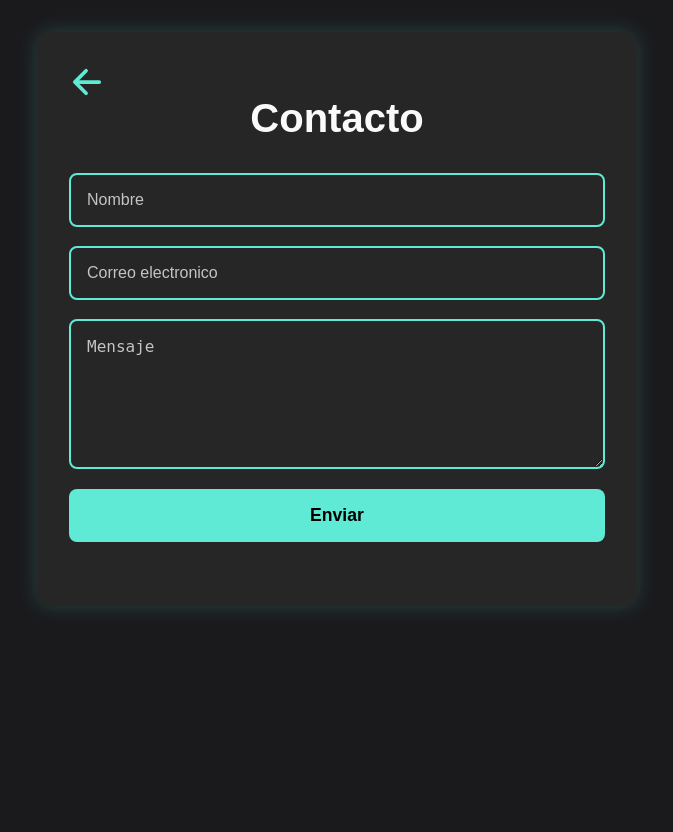
After one commit to neirafran223/prueba-portafolio, a Flask app: template templates/contacto.html in a window 1280 px wide. The commit adds this page. Shown: the whole page, without its empty margins (303-976 px from the left). Run offline with Flask 3, Linux system fonts and the light colour scheme; the template is opened without the code that fills it, so the values that code supplies are empty.

Commit message:
cambio en las carpetas y implementacion del formulario de contacto

```diff
--- /dev/null
+++ b/app.py
@@ -0,0 +1,41 @@
+from flask import Flask, render_template, request, flash
+from flask_mail import Mail, Message
+from dotenv import load_dotenv
+import os
+
+load_dotenv()
+
+app = Flask(__name__)
+
+app.secret_key = os.getenv('FLASK_SECRET_KEY', '123')
+
+app.config['MAIL_SERVER'] = 'neirafran23@gmail.com'
+app.config['MAIL_PORT'] = 587
+app.config['MAIL_USE_TLS'] = True
+app.config['MAIL_USERNAME'] = os.getenv('MAIL_USERNAME')
+app.config['MAIL_PASSWORD'] = os.getenv('MAIL_PASSWORD')
+app.config['MAIL_DEFAULT_SENDER'] = app.config['MAIL_USERNAME']
+
+mail = Mail(app)
+
+@app.route('/send_email', methods=['POST'])
+def send_email():
+    try:
+        nombre = request.form['nombre']
+        correo = request.form['correo']
+        mensaje = request.form['mensaje']
+
+        msg = Message('Nuevo mensaje se contacto',
+                      sender=app.condig['MAIL_USERNAME'],
+                      recipients=[app.config['mail_username']])
+        msg.body = f"nombre: {nombre}\nCorreo: {correo}\nMensaje: {mensaje}"
+
+        mail.send(msg)
+        flash("Mensaje enciado correctamente.", "success")
+    except Exception as e:
+        print(f"Error: {e}")
+        flash("Ocurrio un error al enciar el mensaje. Intenta de nuevo mas tarde.", "danger")
+    return render_template("contacto.html")
+
+if __name__ == "__main__":
+    app.run(debug=True)
--- /dev/null
+++ b/static/app.js
@@ -0,0 +1,38 @@
+/* documento para que funcione el formulario*/
+
+document.getElementById("contact-form").addEventListener("submit", function(event){
+    event.preventDefault();
+
+    const submitButton = this.querySelector('button[type="submit]');
+    submitButton.classList.add('loading');
+
+    const formData = new FormData(this);
+
+    fetch('/send_email', {
+        method: 'POST',
+        body: formData
+    })
+    .then(response => response.text())
+    .then(data => {
+        showflashMessage('mensaje enciado correctamente.', 'success');
+        this.reset(); //limpiar el formulario
+        submitButton.classList.remove('loading');
+    })
+    .catch(error => {
+        showflashMessage('hubo un error al enviar el mensaje', 'danger');
+        console.error('Error:', error);
+        submitButton.classList.remove('loading')
+    })
+});
+function showflashMessage(message, category) {
+    const flashContainer = document.getElementById('flash-message');
+    const flashMessage = document.createElement('div');
+    flashMessage.className = 'alert ${category}';
+    flashMessage.textContent = message;
+
+    flashContainer.appendChild(flashMessage);
+
+    setTimeout(() => {
+        flashMessage.remove();
+    }, 5500);
+}
--- /dev/null
+++ b/static/contacto.css
@@ -0,0 +1,137 @@
+/* Paleta de colores */
+:root {
+    --fondo-principal: #1A1A1D;
+    --secciones: #262626;
+    --texto-principal: #FAFAFA;
+    --texto-secundario: #C4C4C4;
+    --acento: #5EEAD4;
+    --hover: #14B8A6;
+    --alternativo: #3B82F6;
+}
+
+/* Reset básico */
+* {
+    margin: 0;
+    padding: 0;
+    box-sizing: border-box;
+}
+
+body {
+    font-family: 'Poppins', sans-serif;
+    background-color: var(--fondo-principal);
+    color: var(--texto-principal);
+    min-height: 100vh;
+}
+
+/* Sección de contacto */
+.contacto-section {
+    display: flex;
+    flex-direction: column;
+    align-items: center;
+    padding: 4rem 2rem;
+    background-color: var(--secciones);
+    border-radius: 12px;
+    margin: 2rem auto;
+    max-width: 600px;
+    box-shadow: 0 0 20px rgba(94, 234, 212, 0.2);
+}
+/* Título */
+.title {
+    font-size: 2.5rem;
+    margin-bottom: 2rem;
+    text-align: center;
+}
+
+/* Formulario */
+#contact-form {
+    width: 100%;
+    display: flex;
+    flex-direction: column;
+    gap: 1.2rem;
+}
+
+#contact-form input,
+#contact-form textarea {
+    width: 100%;
+    padding: 1rem;
+    border: 2px solid var(--acento);
+    border-radius: 8px;
+    background: transparent;
+    color: var(--texto-principal);
+    font-size: 1rem;
+    outline: none;
+    transition: border-color 0.3s ease;
+}
+
+#contact-form input::placeholder,
+#contact-form textarea::placeholder {
+    color: var(--texto-secundario);
+}
+
+#contact-form input:focus,
+#contact-form textarea:focus {
+    border-color: var(--hover);
+}
+
+#contact-form textarea {
+    min-height: 150px;
+    resize: vertical;
+}
+
+/* Botón */
+#contact-form button {
+    background-color: var(--acento);
+    color: #000;
+    font-weight: bold;
+    padding: 1rem 2rem;
+    font-size: 1.1rem;
+    border: none;
+    border-radius: 8px;
+    cursor: pointer;
+    transition: background-color 0.3s ease;
+}
+
+#contact-form button:hover {
+    background-color: var(--hover);
+}
+
+/* Flash messages */
+.flash-messages {
+    margin-top: 2rem;
+    text-align: center;
+    font-size: 1rem;
+    color: var(--texto-principal);
+}
+/* Botón de volver (flecha) */
+.back-button {
+    position: absolute;
+    top: 30px;
+    left: 30px;
+}
+
+.back-button a {
+    color: var(--acento);
+    font-size: 2.5rem;
+    text-decoration: none;
+    transition: color 0.3s ease;
+}
+
+.back-button a:hover {
+    color: var(--hover);
+}
+
+/* Ajustes para el layout */
+.contacto-section {
+    position: relative; /* Para que la flecha se posicione dentro */
+}
+/* Responsive para pantallas pequeñas */
+@media (max-width: 600px) {
+    .contacto-section {
+        padding: 2rem 1rem;
+        margin: 1rem;
+    }
+
+    .title {
+        font-size: 2rem;
+    }
+}
--- a/css/style.css
+++ b/static/style.css
@@ -22,6 +22,7 @@ body {
     top: 0;
     left: 0;
     width: 100%;
+    height: 140px;
     z-index: 10;
     transform: translateY(-20px);
     opacity: 0.95;
@@ -54,7 +55,7 @@ body {
 
 /* IMAGEN DEL LOGO */
 .logo img {
-    width: 50px;
+    width: 75px;
     height: auto;
     filter: brightness(0) invert(1);
     object-fit: contain;
@@ -95,7 +96,7 @@ body {
     display: flex;
     justify-content: center;
     align-items: center;
-    min-height: 90vh;
+    min-height: 100vh;
     text-align: center;
     padding: 2rem;
 }
--- /dev/null
+++ b/templates/contacto.html
@@ -0,0 +1,30 @@
+<!DOCTYPE html>
+<html lang="en">
+<head>
+    <meta charset="UTF-8">
+    <meta name="viewport" content="width=device-width, initial-scale=1.0">
+    <title>Contacto</title>
+    <link rel="stylesheet" href="../static/contacto.css">
+    <link rel="stylesheet" href="../static/app.js">
+    <link rel="icon" href="../img/logo.png">
+</head>
+<body>
+    <section id="contacto" class="contacto-section">
+        <div class="back-button">
+            <a href="../templates/index.html">
+                <ion-icon name="arrow-back-outline"></ion-icon>
+            </a>
+        </div>
+        <h2 class="title">Contacto</h2>
+        <form id="contact-form" method="post" action="/send_email">
+            <input type="text" name="nombre" placeholder="Nombre">
+            <input type="email" name="email" placeholder="Correo electronico">
+            <textarea name="mensaje" placeholder="Mensaje"></textarea>
+            <button type="submit">Enviar</button>
+        </form>
+    </section>
+    <div id="flash-messages" class="flash-messages"></div>
+    <script type="module" src="https://unpkg.com/ionicons@7.1.0/dist/ionicons/ionicons.esm.js"></script>
+    <script nomodule src="https://unpkg.com/ionicons@7.1.0/dist/ionicons/ionicons.js"></script>
+</body>
+</html>
```
Also changed, not shown: templates/index.html (renamed from index.html, +11 -11 lines), 1 other file.
